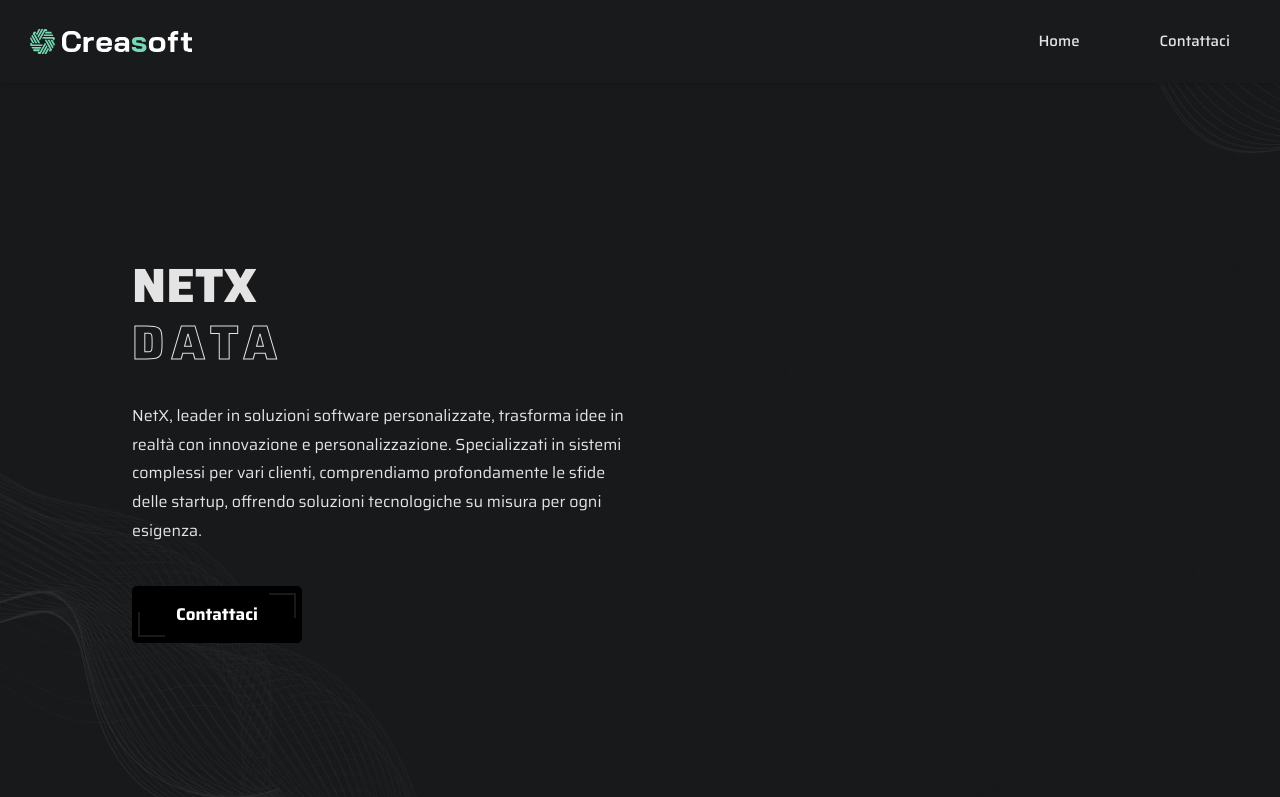
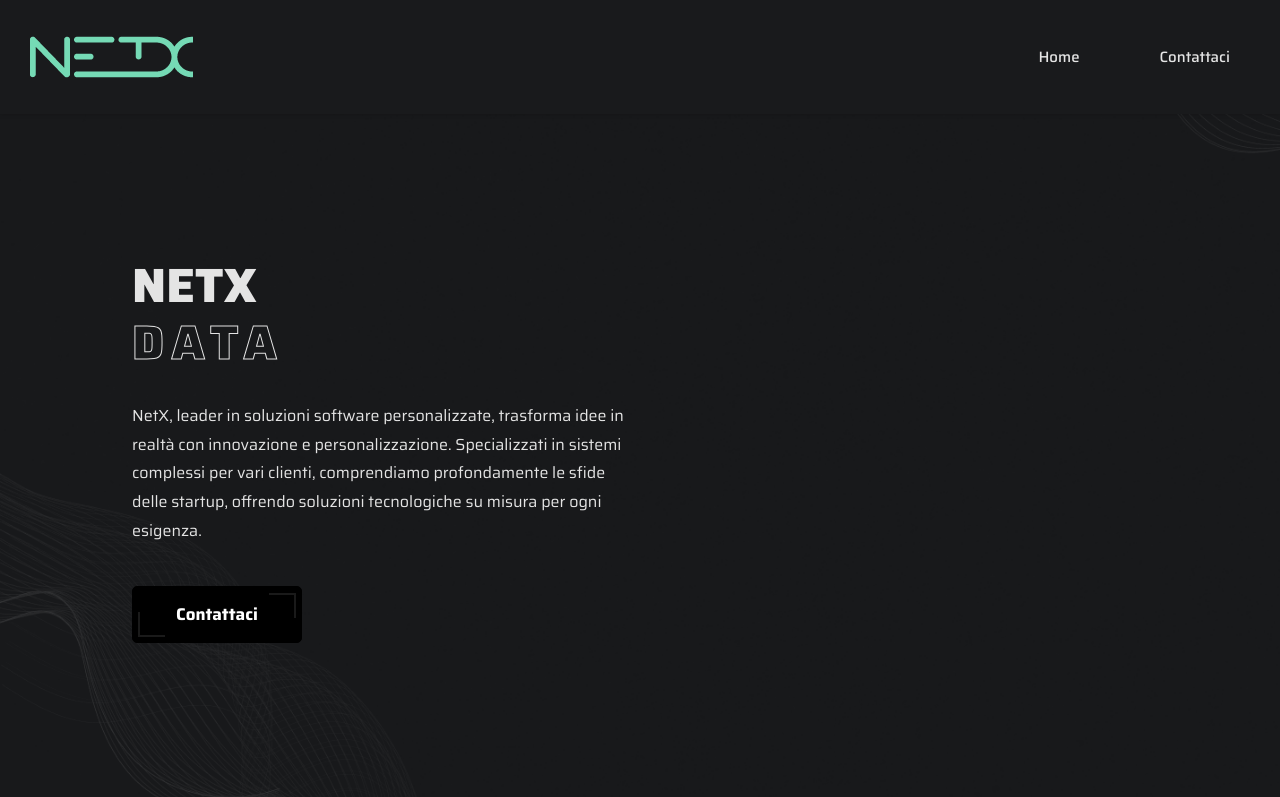
Before and after one commit to netxdata/netx-site, a React (Create React App) app: page / in a window 1280 px wide. Shown: the top 797 px of the page. Built offline with nearby package versions, Linux system fonts and the light colour scheme.

Commit message:
change footer and header logo image

```diff
--- a/src/components/common/Footer.jsx
+++ b/src/components/common/Footer.jsx
@@ -15,7 +15,7 @@ function Footer(props) {
                 <div className="footer-widget">
                   <div className="footer-logo">
                     <Link scrollTo={scrollTop} to={"/"}>
-                      <img src={process.env.PUBLIC_URL +"/img/logo.svg"} alt="FooterImg" />
+                      <img src={process.env.PUBLIC_URL +"/img/netx-logo.png"} alt="FooterImg" />
                     </Link>
                   </div>
                   <p>
@@ -136,7 +136,7 @@ function Footer(props) {
             </div>
           </div>
           <div className="footer-bottom">
-            <div className="row align-items-center">
+            {/* <div className="row align-items-center">
               <div className="col-12 col-md-4 col-lg-4 col-xl-5">
                 <div className="copy-txt">
                   <span>
@@ -155,7 +155,7 @@ function Footer(props) {
                   </li>
                 </ul>
               </div>
-            </div>
+            </div> */}
           </div>
         </div>
       </footer>
--- a/src/components/common/Header.jsx
+++ b/src/components/common/Header.jsx
@@ -70,7 +70,7 @@ function Header() {
           <div className="logo">
             <Link to={"/"} onClick={scrollTop}>
               <img
-                src={process.env.PUBLIC_URL + "/img/logo.svg"}
+                src={process.env.PUBLIC_URL + "/img/netX-logo.png"}
                 alt="logo-img"
               />
             </Link>
```
